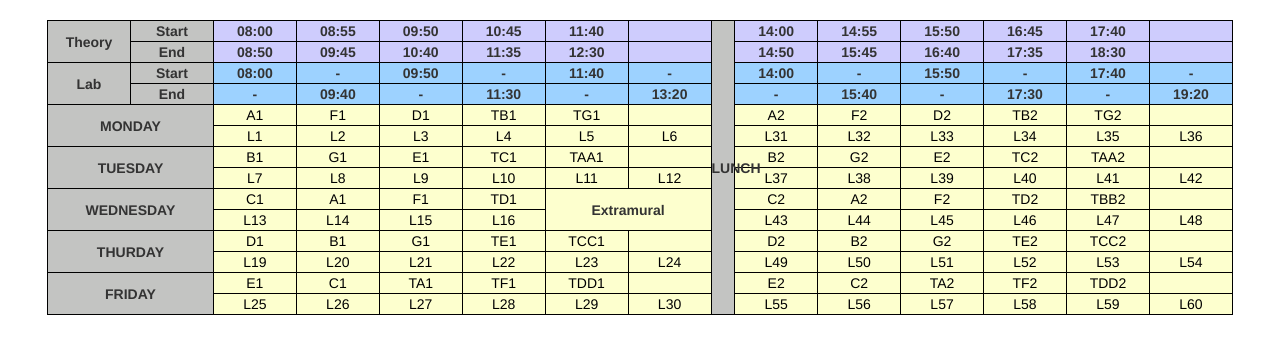
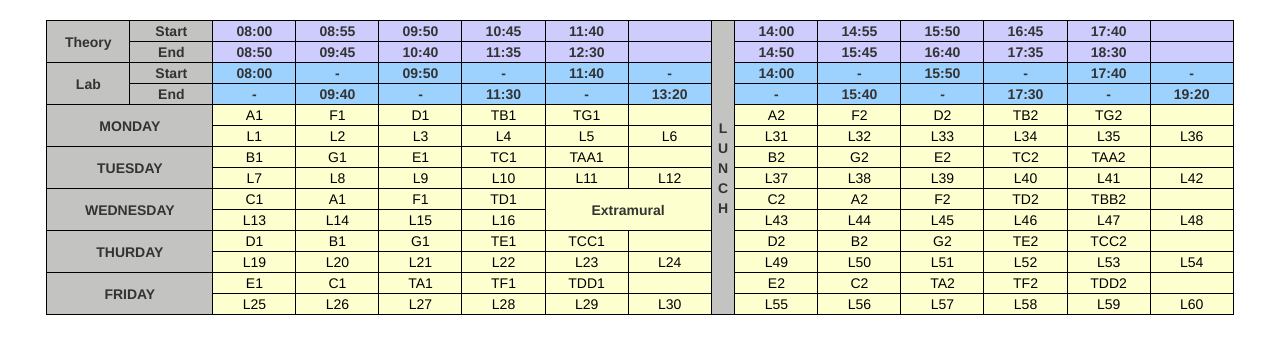
Before and after one commit to SudharshanNagarajan17/IWP, a PHP site: page / in a window 1280 px wide. Shown: the part 51-405 px from the top of the page. Run offline with PHP 8.4, Linux system fonts and the light colour scheme; lists and menus that the app fills with data are empty; some libraries are stand-ins or nearby versions.

Commit message:
lunch inverted

```diff
--- a/index.php
+++ b/index.php
@@ -77,6 +77,7 @@ session_start();
         table-layout: fixed;
         width: 100%;
         min-width: 800px;
+        max-width: 95%;
         border:1px solid black;
         height: 400;
         cursor: default;
@@ -100,13 +101,12 @@ session_start();
 
     table.table2 td{
         border-left: 1px solid black;
-        border-bottom: 1px solid black;
         height: 20px;
         width: 5%;
         text-align: center;
     }
     .container{
-    	width: 95%;
+    	width: 100%;
     }
     .table2 td:hover{
         background-color: #ffe699;
@@ -230,7 +230,13 @@ session_start();
             </table>
         </td>
 
-        <th rowspan="7" class="table3" style="width: 1%;" bgcolor="#C3C4C2">LUNCH</th>
+        <th rowspan="7" style="width: 1%;" bgcolor="#C3C4C2">
+        	<span>L</span><br>
+        	<span>U</span><br>
+        	<span>N</span><br>
+        	<span>C</span><br>
+        	<span>H</span>
+    	</th>
         <td colspan="2">
             <table class="table3">
                 <tr>
@@ -679,7 +685,7 @@ session_start();
 </div></div>
 
 <div class="wrapper">
-    <iframe name="if1" id="iFr" width="100%" height="360" frameborder="0" scrolling="no"></iframe>
+    <iframe name="if1" id="iFr" width="100%" height="380" frameborder="0" scrolling="no"></iframe>
 </div>
 </body>
 </html>
```
